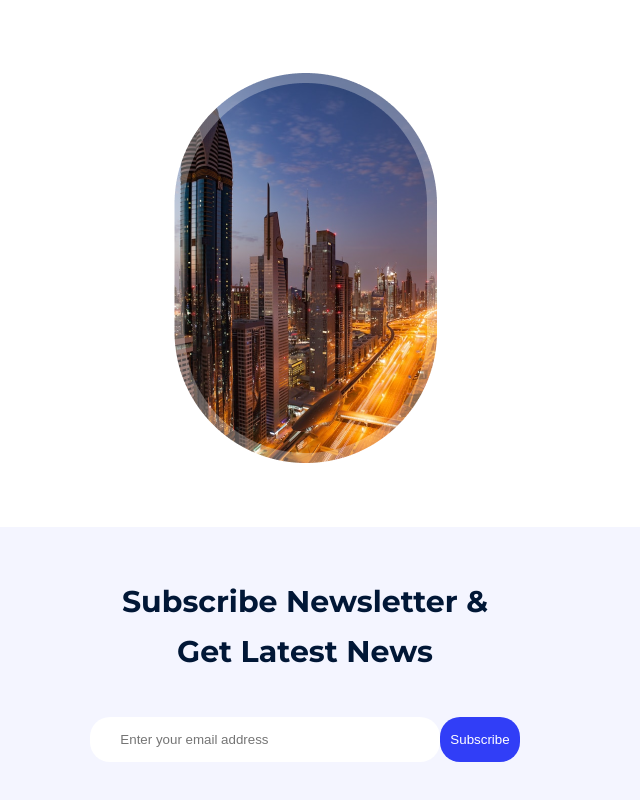
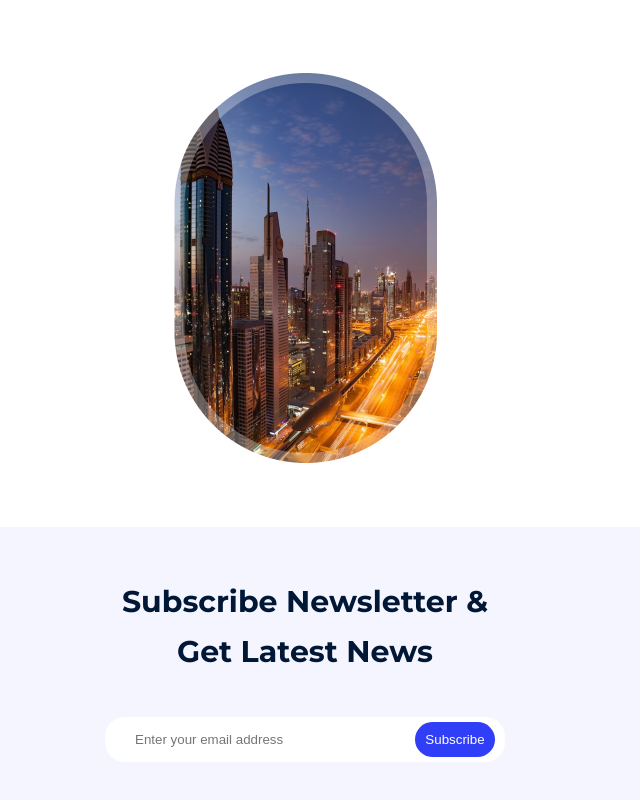
Before and after one commit to DevOlagboye/Aviation-Landpage, a React (Create React App) app: page / in a window 1280 px wide. Shown: the part 4920-5720 px from the top of the page, without its empty margins (335-975 px from the left). Built offline with nearby package versions, Linux system fonts and the light colour scheme.

Commit message:
Fixed the Newsletter Component

```diff
--- a/src/Components/Newsletter/Newsletter.css
+++ b/src/Components/Newsletter/Newsletter.css
@@ -19,9 +19,10 @@
 
 .newsletter-container input {
     padding: 15px 30px 15px 30px;
-    width: 350px;
+    width: 400px;
     border: none;
     border-radius: 20px;
+    position: relative;
 }
 
 .newsletter-container button {
@@ -30,4 +31,7 @@
     border-radius: 20px;
     background: #313EF7;
     color: #FFF;
+    position: absolute;
+    margin-left: 300px;
+    margin-top: 5px;
 }
```
